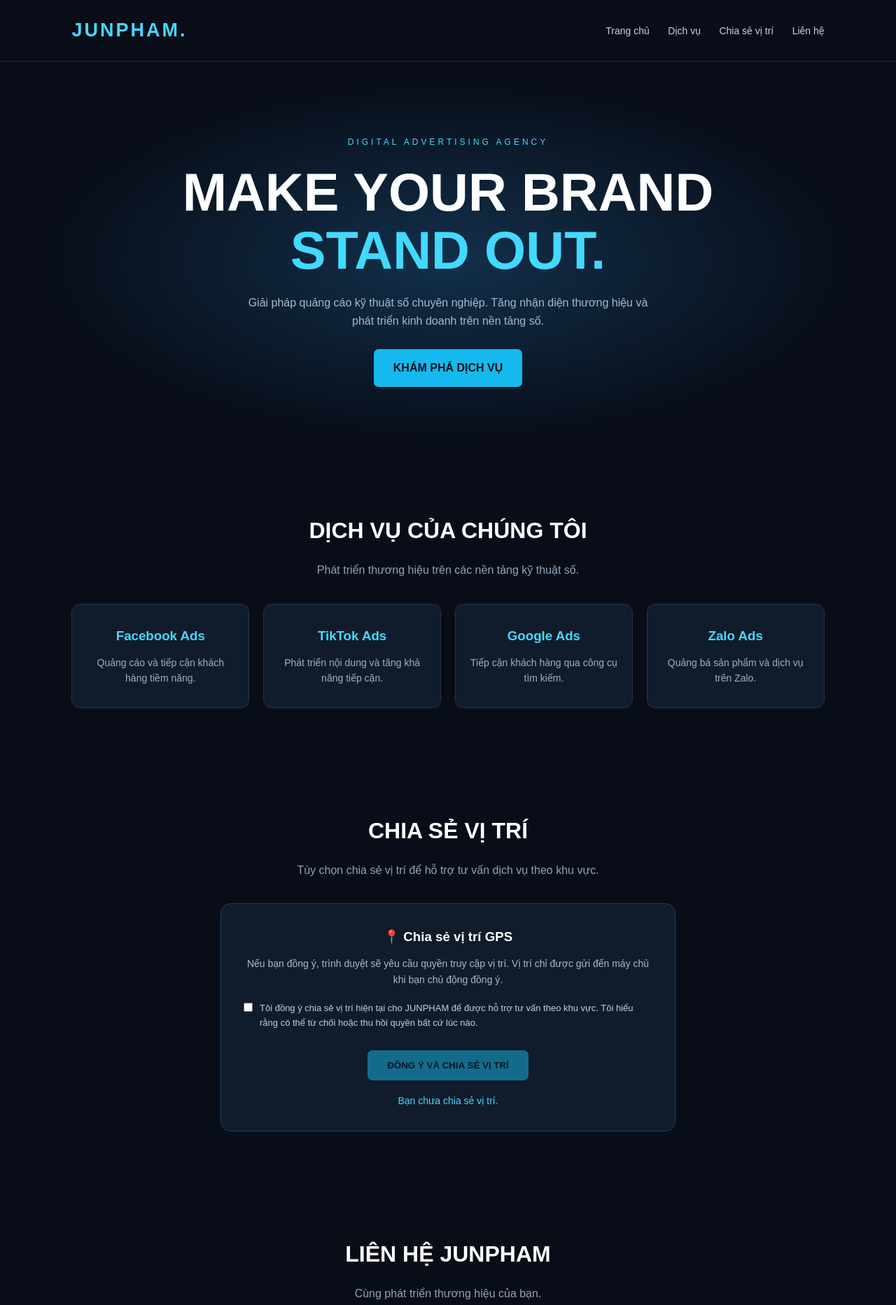
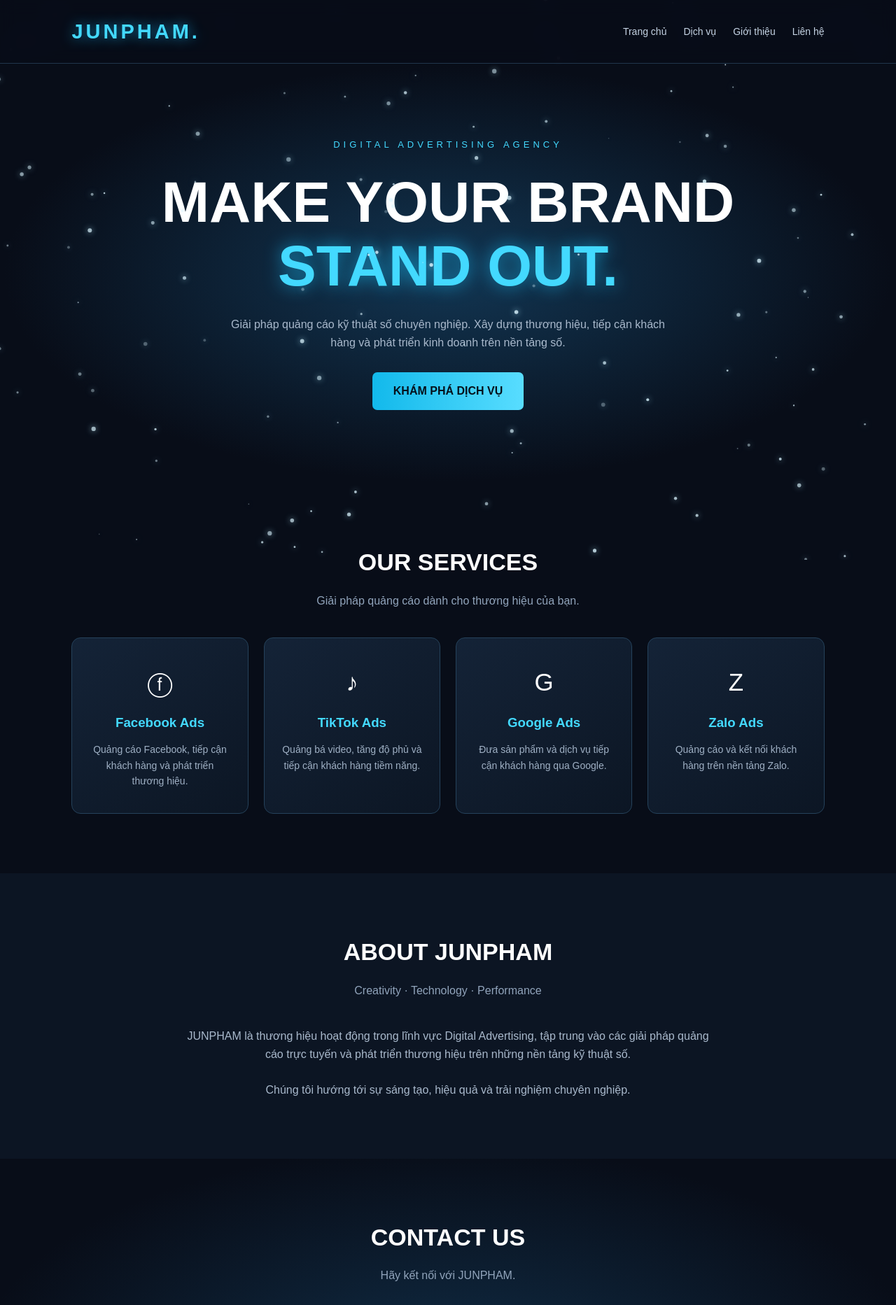
Before and after one commit to junpham603-cyber/junpham-location, a plain HTML site: page index.html in a window 1280 px wide. Shown: the top 1865 px of the page at 70% size. Drawn offline with Linux system fonts and the light colour scheme.

Commit message:
Refactor index.html for layout and content updates
Updated the HTML structure and styles for better layout and design. Changed service descriptions and added new sections for improved content presentation.

```diff
--- a/index.html
+++ b/index.html
@@ -5,231 +5,567 @@
 <meta charset="UTF-8">
 <meta name="viewport" content="width=device-width, initial-scale=1.0">
 <meta name="theme-color" content="#080d18">
+<meta name="description" content="JUNPHAM - Digital Advertising Agency. Giải pháp quảng cáo Facebook, TikTok, Google và Zalo.">
 <title>JUNPHAM | Digital Advertising Agency</title>
+
 <style>
-*{box-sizing:border-box;margin:0;padding:0}
-body{
-  font-family:Arial,sans-serif;
-  background:#080d18;color:#fff;
-  line-height:1.6;
+* {
+  margin: 0;
+  padding: 0;
+  box-sizing: border-box;
 }
-header{
-  display:flex;justify-content:space-between;
-  align-items:center;padding:22px 8%;
-  border-bottom:1px solid #1c2c40;
+
+html {
+  scroll-behavior: smooth;
 }
-.logo{font-size:27px;font-weight:900;color:#43d9ff;letter-spacing:3px}
-nav a{color:#c4d3e3;text-decoration:none;margin-left:22px;font-size:14px}
-nav a:hover{color:#43d9ff}
-.hero{
-  min-height:570px;padding:100px 8%;
-  display:flex;flex-direction:column;
-  justify-content:center;align-items:center;text-align:center;
-  background:radial-gradient(ellipse at center,#12304b 0%,#080d18 65%);
+
+body {
+  font-family: Arial, sans-serif;
+  background: #080d18;
+  color: #fff;
+  line-height: 1.6;
+  overflow-x: hidden;
 }
-.tag{color:#43d9ff;letter-spacing:4px;font-size:12px}
-h1{font-size:clamp(40px,7vw,76px);margin:20px 0;line-height:1.1}
-h1 span{color:#43d9ff}
-.hero p{color:#a9b9cc;max-width:600px}
-.btn{
-  display:inline-block;margin-top:28px;
-  background:#16b9ed;color:#06111c;
-  padding:14px 28px;border-radius:7px;
-  font-weight:bold;text-decoration:none;border:0;
-  cursor:pointer;
+
+/* Tuyết rơi */
+#snow {
+  position: fixed;
+  inset: 0;
+  width: 100%;
+  height: 100%;
+  pointer-events: none;
+  z-index: 100;
 }
-.btn:hover{background:#69ddff}
-section{padding:75px 8%;text-align:center}
-h2{font-size:32px;margin-bottom:18px}
-.sub{color:#91a4bb;margin-bottom:35px}
-.services{
- display:grid;grid-template-columns:repeat(auto-fit,minmax(210px,1fr));
- gap:20px;
+
+/* HEADER */
+header {
+  position: relative;
+  z-index: 101;
+  display: flex;
+  justify-content: space-between;
+  align-items: center;
+  padding: 22px 8%;
+  background: rgba(8,13,24,.92);
+  border-bottom: 1px solid #20364c;
+  backdrop-filter: blur(12px);
 }
-.service{
- background:#101c2b;border:1px solid #20354c;
- padding:30px 20px;border-radius:12px;
+
+.logo {
+  font-size: 29px;
+  font-weight: 900;
+  color: #43d9ff;
+  letter-spacing: 4px;
+  text-shadow: 0 0 18px #168dbb;
 }
-.service h3{color:#43d9ff;margin-bottom:12px}
-.service p{color:#9fb0c4;font-size:14px}
-.location{
- max-width:650px;margin:auto;padding:32px;
- background:#101c2b;border:1px solid #23415a;
- border-radius:14px;
+
+nav {
+  display: flex;
+  flex-wrap: wrap;
+  gap: 24px;
 }
-.location p{color:#a9b9cc;font-size:14px}
-.status{margin-top:18px;color:#43d9ff;font-size:14px}
-input[type=checkbox]{accent-color:#25c9ff;width:17px;height:17px}
-.consent{
- display:flex;gap:10px;text-align:left;
- align-items:flex-start;margin-top:20px;
- color:#c0d0e1;font-size:13px;
+
+nav a {
+  color: #c4d3e3;
+  text-decoration: none;
+  font-size: 14px;
+  transition: .3s;
 }
-button:disabled{opacity:.5;cursor:not-allowed}
-footer{
- padding:35px 8%;text-align:center;
- border-top:1px solid #20354c;color:#788da5;
- font-size:13px;
+
+nav a:hover {
+  color: #43d9ff;
 }
-footer a{color:#43d9ff;text-decoration:none}
-@media(max-width:600px){
- header{padding:18px 5%;flex-wrap:wrap;gap:12px}
- nav a{margin-left:10px}
- .hero{padding:75px 6%}
- section{padding:55px 6%}
+
+/* HERO */
+.hero {
+  min-height: 600px;
+  padding: 100px 8%;
+  display: flex;
+  flex-direction: column;
+  justify-content: center;
+  align-items: center;
+  text-align: center;
+  background:
+    radial-gradient(ellipse at center, #123653 0%, #080d18 70%);
+}
+
+.tag {
+  color: #43d9ff;
+  letter-spacing: 5px;
+  font-size: 13px;
+}
+
+h1 {
+  font-size: clamp(42px, 8vw, 82px);
+  line-height: 1.12;
+  margin: 25px 0;
+  font-weight: 900;
+}
+
+h1 span {
+  color: #43d9ff;
+  text-shadow: 0 0 25px #168dbb;
+}
+
+.hero p {
+  max-width: 650px;
+  color: #a9b9cc;
+  font-size: 16px;
+}
+
+.btn {
+  display: inline-block;
+  margin-top: 30px;
+  padding: 14px 30px;
+  border: none;
+  border-radius: 7px;
+  background: linear-gradient(90deg,#12b9eb,#58ddff);
+  color: #06111c;
+  font-weight: bold;
+  text-decoration: none;
+  cursor: pointer;
+  transition: .3s;
+}
+
+.btn:hover {
+  transform: translateY(-4px);
+  box-shadow: 0 0 25px #16b9ed;
+}
+
+/* SECTION */
+section {
+  position: relative;
+  z-index: 1;
+  padding: 85px 8%;
+  text-align: center;
+}
+
+h2 {
+  font-size: 34px;
+  margin-bottom: 15px;
+}
+
+.subtitle {
+  color: #91a4bb;
+  margin-bottom: 40px;
+}
+
+/* SERVICES */
+.services {
+  display: grid;
+  grid-template-columns: repeat(auto-fit,minmax(220px,1fr));
+  gap: 22px;
+}
+
+.service {
+  padding: 35px 24px;
+  border-radius: 13px;
+  background: linear-gradient(145deg,#142337,#0c1624);
+  border: 1px solid #25425b;
+  transition: .35s;
+}
+
+.service:hover {
+  transform: translateY(-8px);
+  border-color: #43d9ff;
+  box-shadow: 0 0 25px rgba(67,217,255,.13);
+}
+
+.service .symbol {
+  font-size: 35px;
+  margin-bottom: 15px;
+}
+
+.service h3 {
+  color: #43d9ff;
+  margin-bottom: 12px;
+}
+
+.service p {
+  color: #9fb0c4;
+  font-size: 14px;
+}
+
+/* ABOUT */
+.about {
+  background: #0c1523;
+}
+
+.about-content {
+  max-width: 750px;
+  margin: auto;
+  color: #a9b9cc;
+}
+
+/* CONTACT */
+.contact {
+  background:
+    radial-gradient(ellipse at center,#102c45 0%,#080d18 75%);
+}
+
+.contact-list {
+  max-width: 650px;
+  margin: 35px auto 0;
+  display: grid;
+  gap: 17px;
+}
+
+.contact-item {
+  display: flex;
+  align-items: center;
+  gap: 18px;
+  padding: 20px;
+  background: #101c2b;
+  border: 1px solid #203b55;
+  border-radius: 12px;
+  text-align: left;
+  text-decoration: none;
+  color: white;
+  transition: .3s;
+}
+
+.contact-item:hover {
+  border-color: #43d9ff;
+  transform: translateX(5px);
+  background: #14283c;
+}
+
+.contact-icon {
+  width: 48px;
+  height: 48px;
+  flex-shrink: 0;
+  border-radius: 10px;
+  background: #173b55;
+  display: grid;
+  place-items: center;
+  font-size: 24px;
+}
+
+.contact-info strong {
+  display: block;
+  color: #43d9ff;
+  font-size: 15px;
+}
+
+.contact-info small {
+  color: #a9b9cc;
+  font-size: 13px;
+  overflow-wrap: anywhere;
+}
+
+/* FOOTER */
+footer {
+  position: relative;
+  z-index: 1;
+  padding: 35px 8%;
+  text-align: center;
+  background: #060a12;
+  border-top: 1px solid #20354c;
+  color: #788da5;
+  font-size: 13px;
+}
+
+.footer-logo {
+  color: #43d9ff;
+  font-size: 24px;
+  font-weight: 900;
+  letter-spacing: 4px;
+  margin-bottom: 10px;
+}
+
+footer a {
+  color: #43d9ff;
+  text-decoration: none;
+}
+
+@media(max-width:650px) {
+  header {
+    flex-direction: column;
+    gap: 17px;
+    padding: 20px 5%;
+  }
+
+  nav {
+    justify-content: center;
+    gap: 14px;
+  }
+
+  nav a {
+    font-size: 12px;
+  }
+
+  .hero {
+    min-height: 500px;
+    padding: 75px 6%;
+  }
+
+  section {
+    padding: 65px 6%;
+  }
+
+  h2 {
+    font-size: 27px;
+  }
+}
+
+@media(prefers-reduced-motion:reduce) {
+  html { scroll-behavior: auto; }
+  *, *::before, *::after { transition: none !important; }
 }
 </style>
 </head>
+
 <body>
+
+<canvas id="snow" aria-hidden="true"></canvas>
 
 <header>
   <div class="logo">JUNPHAM.</div>
+
   <nav>
     <a href="#home">Trang chủ</a>
     <a href="#services">Dịch vụ</a>
-  <a href="#location">Chia sẻ vị trí</a>
+    <a href="#about">Giới thiệu</a>
     <a href="#contact">Liên hệ</a>
   </nav>
 </header>
 
 <main>
+
+<!-- TRANG CHỦ -->
 <section class="hero" id="home">
+
   <div class="tag">DIGITAL ADVERTISING AGENCY</div>
- <h1>MAKE YOUR BRAND<br><span>STAND OUT.</span></h1>
- <p>Giải pháp quảng cáo kỹ thuật số chuyên nghiệp.
- Tăng nhận diện thương hiệu và phát triển kinh doanh trên nền tảng số.</p>
- <a href="#services" class="btn">KHÁM PHÁ DỊCH VỤ</a>
+
+  <h1>
+    MAKE YOUR BRAND<br>
+    <span>STAND OUT.</span>
+  </h1>
+
+  <p>
+    Giải pháp quảng cáo kỹ thuật số chuyên nghiệp.
+    Xây dựng thương hiệu, tiếp cận khách hàng
+    và phát triển kinh doanh trên nền tảng số.
+  </p>
+
+  <a href="#services" class="btn">
+    KHÁM PHÁ DỊCH VỤ
+  </a>
+
 </section>
 
+<!-- DỊCH VỤ -->
 <section id="services">
- <h2>DỊCH VỤ CỦA CHÚNG TÔI</h2>
- <p class="sub">Phát triển thương hiệu trên các nền tảng kỹ thuật số.</p>
+
+  <h2>OUR SERVICES</h2>
+
+  <p class="subtitle">
+    Giải pháp quảng cáo dành cho thương hiệu của bạn.
+  </p>
+
   <div class="services">
+
     <div class="service">
+      <div class="symbol">ⓕ</div>
       <h3>Facebook Ads</h3>
-   <p>Quảng cáo và tiếp cận khách hàng tiềm năng.</p>
+      <p>Quảng cáo Facebook, tiếp cận khách hàng và phát triển thương hiệu.</p>
     </div>
+
     <div class="service">
+      <div class="symbol">♪</div>
       <h3>TikTok Ads</h3>
-   <p>Phát triển nội dung và tăng khả năng tiếp cận.</p>
+      <p>Quảng bá video, tăng độ phủ và tiếp cận khách hàng tiềm năng.</p>
     </div>
+
     <div class="service">
+      <div class="symbol">G</div>
       <h3>Google Ads</h3>
-   <p>Tiếp cận khách hàng qua công cụ tìm kiếm.</p>
+      <p>Đưa sản phẩm và dịch vụ tiếp cận khách hàng qua Google.</p>
     </div>
+
     <div class="service">
+      <div class="symbol">Z</div>
       <h3>Zalo Ads</h3>
-   <p>Quảng bá sản phẩm và dịch vụ trên Zalo.</p>
+      <p>Quảng cáo và kết nối khách hàng trên nền tảng Zalo.</p>
     </div>
+
   </div>
 </section>
 
-<section id="location">
- <h2>CHIA SẺ VỊ TRÍ</h2>
- <p class="sub">Tùy chọn chia sẻ vị trí để hỗ trợ tư vấn dịch vụ theo khu vực.</p>
+<!-- GIỚI THIỆU -->
+<section class="about" id="about">
 
- <div class="location">
-  <h3>📍 Chia sẻ vị trí GPS</h3>
-  <p style="margin-top:12px">
-   Nếu bạn đồng ý, trình duyệt sẽ yêu cầu quyền truy cập vị trí.
-   Vị trí chỉ được gửi đến máy chủ khi bạn chủ động đồng ý.
+  <h2>ABOUT JUNPHAM</h2>
+
+  <p class="subtitle">
+    Creativity · Technology · Performance
   </p>
 
-  <label class="consent">
-   <input type="checkbox" id="consent">
-   <span>Tôi đồng ý chia sẻ vị trí hiện tại cho JUNPHAM để được hỗ trợ tư vấn theo khu vực. Tôi hiểu rằng có thể từ chối hoặc thu hồi quyền bất cứ lúc nào.</span>
-  </label>
+  <div class="about-content">
+    JUNPHAM là thương hiệu hoạt động trong lĩnh vực
+    Digital Advertising, tập trung vào các giải pháp
+    quảng cáo trực tuyến và phát triển thương hiệu trên
+    những nền tảng kỹ thuật số.
+    <br><br>
+    Chúng tôi hướng tới sự sáng tạo, hiệu quả và
+    trải nghiệm chuyên nghiệp.
+  </div>
 
-  <button class="btn" id="shareBtn" disabled>
-   ĐỒNG Ý VÀ CHIA SẺ VỊ TRÍ
-  </button>
-
-  <div class="status" id="status" role="status" aria-live="polite">
-   Bạn chưa chia sẻ vị trí.
-  </div>
- </div>
 </section>
 
-<section id="contact">
- <h2>LIÊN HỆ JUNPHAM</h2>
- <p class="sub">Cùng phát triển thương hiệu của bạn.</p>
- <p>Email: junjunn2866@gmail.com</p>
+<!-- LIÊN HỆ -->
+<section class="contact" id="contact">
+
+  <h2>CONTACT US</h2>
+
+  <p class="subtitle">
+    Hãy kết nối với JUNPHAM.
+  </p>
+
+  <div class="contact-list">
+
+    <a class="contact-item"
+       href="mailto:junjunn2866@gmail.com">
+
+      <div class="contact-icon">✉️</div>
+
+      <div class="contact-info">
+        <strong>GMAIL</strong>
+        <small>junjunn2866@gmail.com</small>
+      </div>
+
+    </a>
+
+    <a class="contact-item"
+       href="https://www.facebook.com/share/1K2LLWw6bX/?mibextid=wwXIfr"
+       target="_blank" rel="noopener noreferrer">
+
+      <div class="contact-icon">ⓕ</div>
+
+      <div class="contact-info">
+        <strong>FACEBOOK</strong>
+        <small>Connect with JUNPHAM on Facebook</small>
+      </div>
+
+    </a>
+
+    <a class="contact-item"
+       href="https://t.me/ocdads88"
+       target="_blank" rel="noopener noreferrer">
+
+      <div class="contact-icon">✈️</div>
+
+      <div class="contact-info">
+        <strong>TELEGRAM</strong>
+        <small>@ocdads88</small>
+      </div>
+
+    </a>
+
+  </div>
+
 </section>
+
 </main>
 
 <footer>
- © 2026 JUNPHAM DIGITAL ADVERTISING AGENCY
- <br><br>
- <a href="admin.html">Quản trị hệ thống</a>
+
+  <div class="footer-logo">JUNPHAM.</div>
+
+  <p>DIGITAL ADVERTISING AGENCY</p>
+
+  <p style="margin-top:12px">
+    © 2026 JUNPHAM. All Rights Reserved.
+  </p>
+
+  <p style="margin-top:8px">
+    Creativity is intelligence having fun.
+  </p>
+
 </footer>
 
 <script>
-const checkbox = document.getElementById("consent");
-const button = document.getElementById("shareBtn");
-const statusBox = document.getElementById("status");
+/* HIỆU ỨNG TUYẾT RƠI */
 
-checkbox.addEventListener("change", () => {
- button.disabled = !checkbox.checked;
+(() => {
+  const canvas = document.getElementById("snow");
+  const ctx = canvas.getContext("2d");
+
+  if (!ctx) return;
+
+  const reduceMotion = window.matchMedia(
+    "(prefers-reduced-motion: reduce)"
+  ).matches;
+
+  let width, height;
+  let flakes = [];
+
+  function resize() {
+    const dpr = Math.min(window.devicePixelRatio || 1, 2);
+
+    width = window.innerWidth;
+    height = window.innerHeight;
+
+    canvas.width = width * dpr;
+    canvas.height = height * dpr;
+
+    ctx.setTransform(dpr, 0, 0, dpr, 0, 0);
+
+    const count = Math.min(
+      130,
+      Math.max(40, Math.floor(width / 10))
+    );
+
+    flakes = Array.from({length: count}, () => ({
+      x: Math.random() * width,
+      y: Math.random() * height,
+      r: Math.random() * 2.5 + 0.7,
+      speed: Math.random() * 1.1 + 0.35,
+      drift: Math.random() * 0.6 - 0.3,
+      opacity: Math.random() * 0.6 + 0.25
+    }));
+  }
+
+  function draw() {
+    ctx.clearRect(0, 0, width, height);
+
+    flakes.forEach(f => {
+      ctx.beginPath();
+      ctx.arc(f.x, f.y, f.r, 0, Math.PI * 2);
+
+      ctx.fillStyle = `rgba(220,245,255,${f.opacity})`;
+      ctx.shadowBlur = 8;
+      ctx.shadowColor = "#aeeaff";
+      ctx.fill();
+
+      f.y += f.speed;
+      f.x += f.drift + Math.sin(f.y / 40) * 0.2;
+
+      if (f.y > height + 5) {
+        f.y = -5;
+        f.x = Math.random() * width;
+      }
+
+      if (f.x > width + 5) f.x = -5;
+      if (f.x < -5) f.x = width + 5;
     });
 
-button.addEventListener("click", () => {
- if (!checkbox.checked) return;
-
- if (!navigator.geolocation) {
-  statusBox.textContent = "Trình duyệt không hỗ trợ GPS.";
-  return;
+    ctx.shadowBlur = 0;
   }
 
- button.disabled = true;
- statusBox.textContent = "Đang yêu cầu quyền vị trí...";
+  resize();
+  window.addEventListener("resize", resize);
 
- navigator.geolocation.getCurrentPosition(
-  async (position) => {
-   const data = {
-    latitude: position.coords.latitude,
-    longitude: position.coords.longitude,
-    accuracy: position.coords.accuracy,
-    consent: true,
-    consentAt: new Date().toISOString()
-   };
+  if (reduceMotion) {
+    draw();
+  } else {
+    function animate() {
+      draw();
+      requestAnimationFrame(animate);
+    }
+    animate();
+  }
+})();
+</script>
 
-   statusBox.textContent =
-    "Bạn đã đồng ý chia sẻ vị trí. Đang chờ kết nối máy chủ.";
-
-   try {
-    // Chỉ gửi dữ liệu sau khi người dùng đã chấp thuận.
-    // Backend sẽ được cấu hình ở bước tiếp theo.
-    const response = await fetch("/api/location", {
-     method: "POST",
-     headers: {"Content-Type": "application/json"},
-     body: JSON.stringify(data)
-    });
-
-    if (!response.ok) throw new Error("Server error");
-
-    statusBox.textContent = "Chia sẻ vị trí thành công.";
-   } catch (error) {
-    statusBox.textContent =
-     "Đã lấy được vị trí theo sự đồng ý của bạn, nhưng máy chủ chưa được kết nối. Dữ liệu chưa được lưu.";
-   }
-   button.disabled = false;
-  },
-  (error) => {
-   const messages = {
-    1: "Bạn đã từ chối quyền truy cập vị trí.",
-    2: "Không xác định được vị trí.",
-    3: "Yêu cầu GPS đã hết thời gian."
-   };
-   statusBox.textContent = messages[error.code] || "Không lấy được vị trí.";
-   button.disabled = false;
-  },
-  {
-   enableHighAccuracy: true,
-   timeout: 15000,
-   maximumAge: 0
-  }
- );
-});
-</script>
 </body>
 </html>
```
Lines whose indentation alone changed are shown as unchanged.
